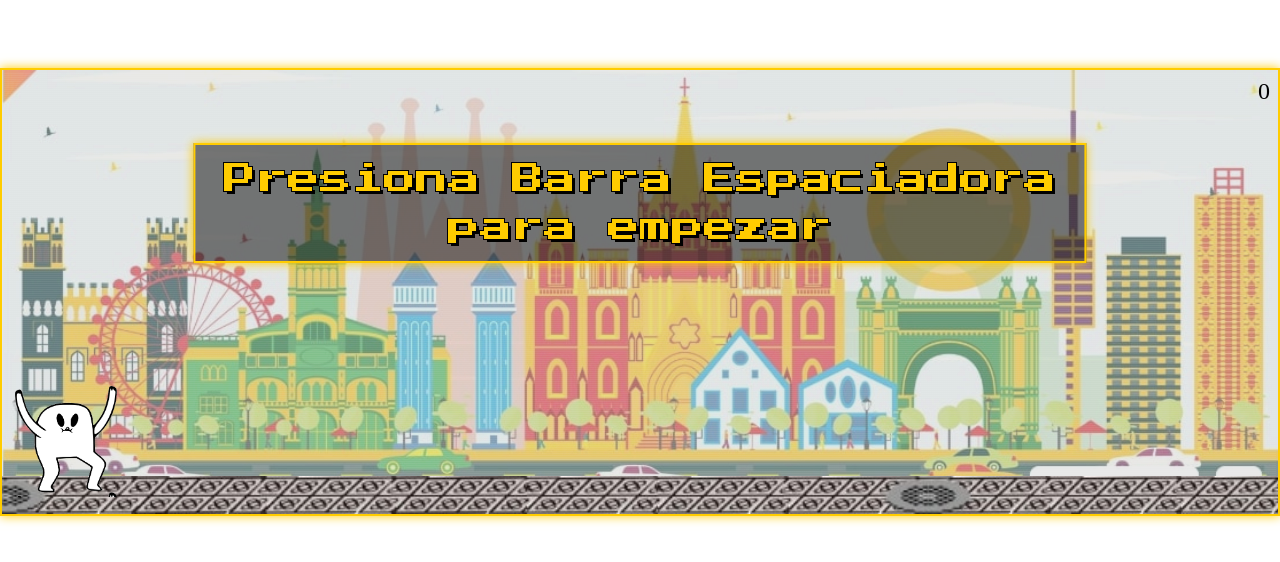
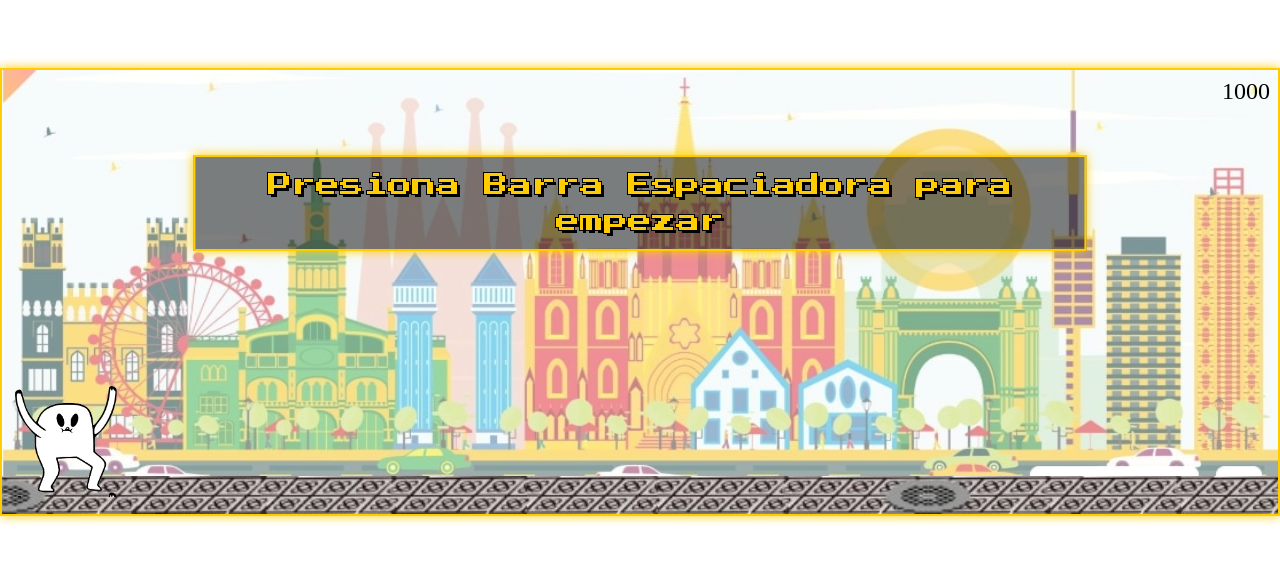
Before and after one commit to ivanetierra/capros, a plain HTML site: page Capros/game/game.html in a window 1280 px wide. Shown: the part 108-670 px from the top of the page. Drawn offline with Linux system fonts and the light colour scheme.

Commit message:
fix scoring

```diff
--- a/Capros/game/game.css
+++ b/Capros/game/game.css
@@ -18,18 +18,6 @@ body {
   overflow: hidden;
   border: 2px solid #ffcc00; /* yellowish border */
   box-shadow: 0 0 10px #ffcc00; /* yellowish glow */
-  backdrop-filter: brightness(0.75) sepia(1) hue-rotate(210deg) saturate(0%) contrast(.8);
-}
-
-.world::before {
-  content: "";
-  position: absolute;
-  top: 2px;
-  left: 2px;
-  right: 2px;
-  bottom: 2px;
-  background: repeating-linear-gradient(0deg, rgba(255,255,255,0.05), rgba(255,255,255,0.05) 1px, transparent 1px, transparent 2px);
-  pointer-events: none;
 }
 
 .background {
@@ -59,17 +47,17 @@ body {
   text-align: center;
   position: absolute;
   line-height: 150%;
-  font-size: 4vmin;
+  font-size: 3vmin;
   top:30%;
   left: 50%;
   transform: translate(-50%, -50%);
   background-color: rgba(0, 0, 0, 0.5);
-  color: #ffcc00; /* yellowish tone */
+  color: #ffcc00;
   padding: 10px;
   display: inline-block;
   text-shadow: 3px 3px 0 #000, -1px -1px 0 #000, 1px -1px 0 #000, -1px 1px 0 #000, 1px 1px 0 #000;
-  border: 2px solid #ffcc00; /* yellowish border */
-  box-shadow: 0 0 10px #ffcc00; /* yellowish glow */
+  border: 2px solid #ffcc00;
+  box-shadow: 0 0 10px #ffcc00;
 }
 
 .hide {
--- a/Capros/game/game.html
+++ b/Capros/game/game.html
@@ -16,8 +16,9 @@
   <script src="gameScript.js" type="module"></script>
 </head>
 <body>
+  <div class="main">
     <div class="world" data-world>
-    <div class="score" data-score>0</div>
+      <div class="score" data-score>1000</div>
       <div class="start-screen" data-start-screen>
         <span class="desktop-text">Presiona Barra Espaciadora para empezar</span>
         <span class="mobile-text">Toca la pantalla para empezar</span>
@@ -28,5 +29,6 @@
       <img src="imgs/ground.jpg" class="ground" data-ground>
       <div class="dino" data-dino></div>
     </div>
+  </div>
 </body>
 </html>
--- a/Capros/game/gameScript.js
+++ b/Capros/game/gameScript.js
@@ -62,15 +62,16 @@ function updateSpeedScale(delta) {
   speedScale += delta * SPEED_SCALE_INCREASE
 }
 
+
 function updateScore(delta) {
-  score += delta * 0.01
+  score -= delta * 0.01
   scoreElem.textContent = Math.floor(score)
 }
 
 function handleStart() {
   lastTime = null
   speedScale = 1
-  score = 0
+  score = 1000
   setupBackground()
   setupGround()
   setupDino()
```
Lines whose indentation alone changed are shown as unchanged.
